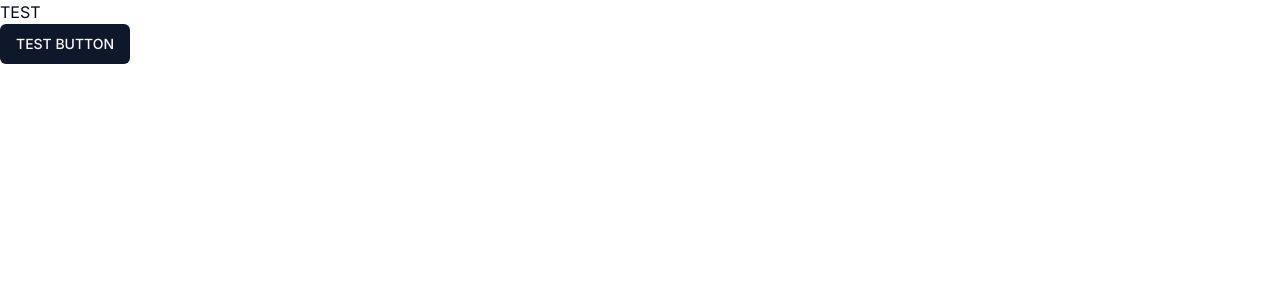
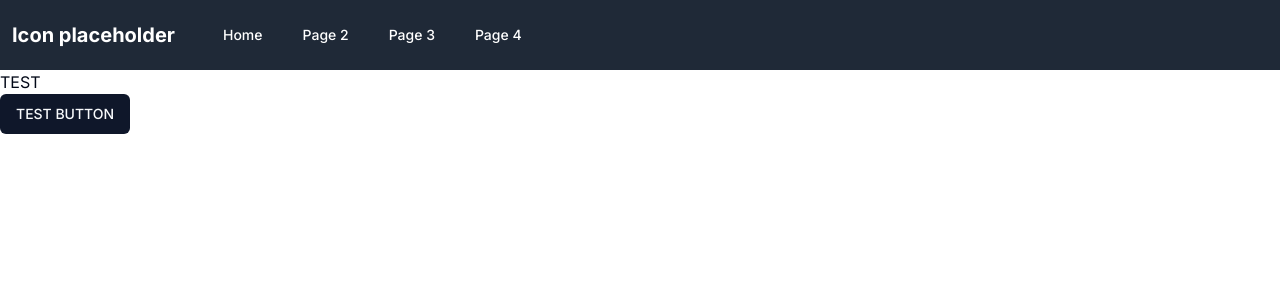
Before and after one commit to Tutere/my-website, a Next.js app: page / in a window 1280 px wide. Shown: the top 300 px of the page. Built offline with nearby package versions, Linux system fonts and the light colour scheme.

Commit message:
basic navbar added

```diff
--- a/src/app/layout.tsx
+++ b/src/app/layout.tsx
@@ -1,6 +1,7 @@
 import type { Metadata } from 'next'
 import { Inter } from 'next/font/google'
 import './globals.css'
+import { Navbar } from '@/components/ui/navbar'
 
 const inter = Inter({ subsets: ['latin'] })
 
@@ -16,7 +17,9 @@ export default function RootLayout({
 }) {
   return (
     <html lang="en">
-      <body className={inter.className}>{children}</body>
+      <body className={inter.className}>
+        <Navbar />
+        {children}</body>
     </html>
   )
 }
--- /dev/null
+++ b/src/components/ui/navbar.tsx
@@ -0,0 +1,42 @@
+import Link from "next/link";
+import { Button } from "./button";
+
+
+export function Navbar () {
+
+    return (
+    <div className="sticky top-0">
+      <div className="flex items-center justify-between bg-gray-800 h-[70px]">
+        <div className="flex items-center px-3 cursor-pointer">
+          <Link href={"/"} >
+            <h1 className="text-xl font-bold text-white cursor-pointer mr-8">
+              Icon placeholder
+            </h1>
+          </Link>
+          <div className="flex items-center gap-2">
+          <Link href={"/"} className="text-white" >
+            <Button variant={"ghost"}>
+              Home
+            </Button>
+          </Link>
+          <Link href={"/monthlyReport"} className="text-white">
+            <Button variant={"ghost"}>
+              Page 2
+            </Button>
+          </Link>
+          <Link href={"/emailPreferences"} className="text-white">
+            <Button variant={"ghost"}>
+              Page 3
+            </Button>
+          </Link>
+          <Link href={"/newProject"} className="text-white">
+            <Button variant={"ghost"}>
+              Page 4
+            </Button>
+          </Link>
+          </div>
+        </div>
+      </div>
+    </div>
+    )
+}
```
